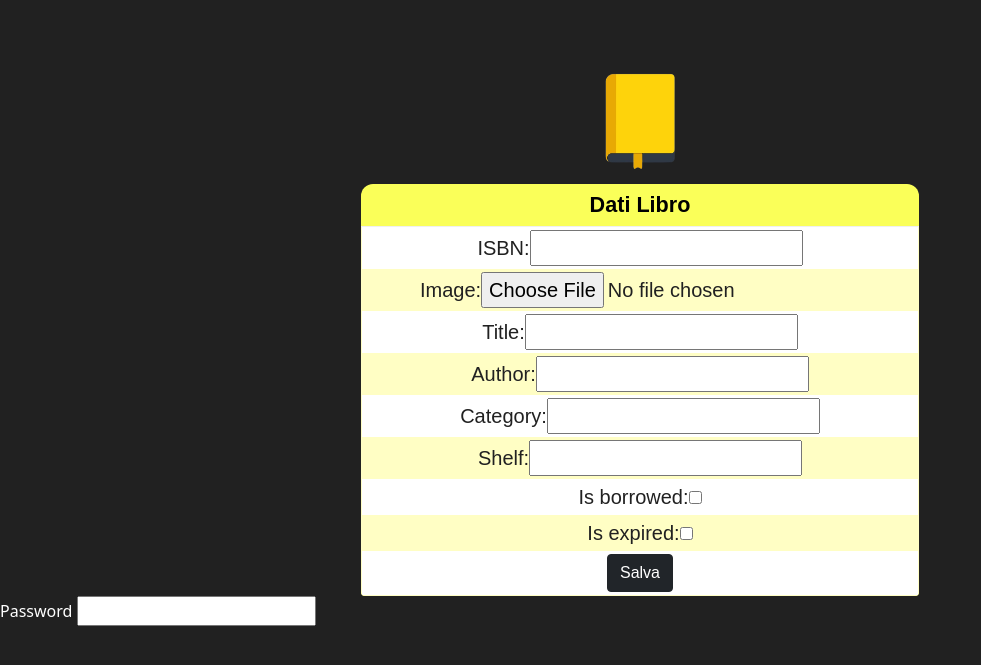
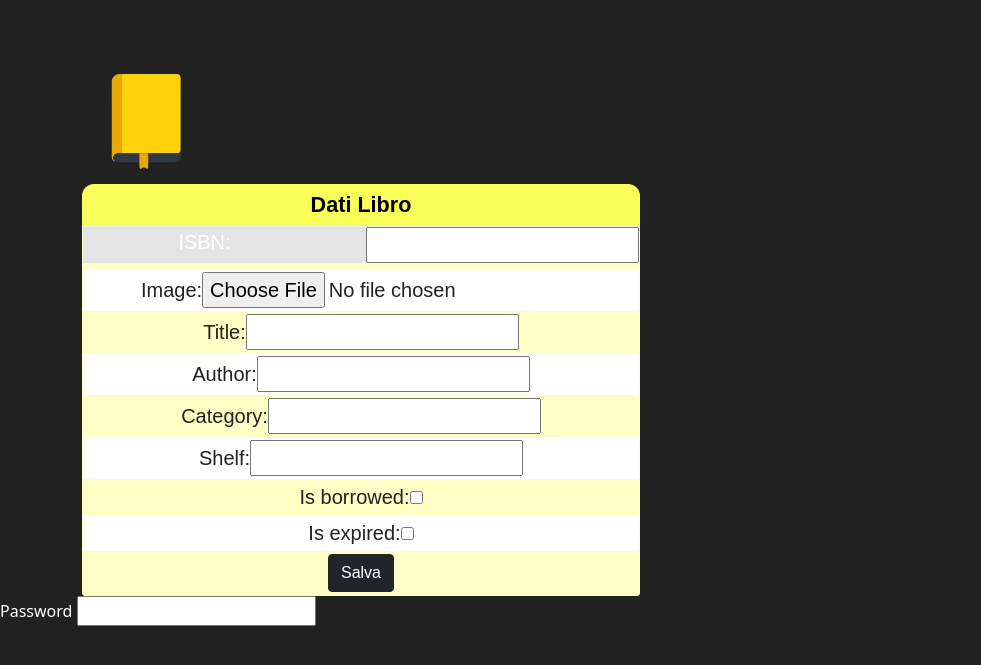
Before and after one commit to andbar27/provaLibreria, a Django app: page /libreria/add-book in a window 1280 px wide. Shown: the part 120-785 px from the top of the page, without its empty margins (0-981 px from the left). Run offline with Django 5.2, Linux system fonts and the light colour scheme.

Commit message:
lavorando su add book

```diff
--- a/libreria/static/libreria/style.css
+++ b/libreria/static/libreria/style.css
@@ -173,6 +173,8 @@ h1{
 }
 
 
+
+
 @media (max-width: 768px) {
   .card {
     height: auto;
--- a/libreria/templates/libreria/add-book.html
+++ b/libreria/templates/libreria/add-book.html
@@ -7,14 +7,23 @@
     <div class="container">
         <div class="row2">
             <div class="col-sm" style="margin-top: 5%;">
-                <center>
                 {% load static %}
                 <img src="{% static 'libreria/libro.png' %}" alt="logolibro" style="width:8rem; height:8rem;">
+
                 <div class="tab">
+
                     <div class="tab__title">Dati Libro</div>
                     <div class="tab__data">
                         <div class="tab__center">
-                                <div class="item"><label for="id_book_id">ISBN:</label><input type="text" name="book_id" maxlength="13" required="" id="id_book_id" value="{{ libro.book_id|escape }}"></div>
+                            <div class ="row">
+                                <div class="col">
+                                    <label for="id_book_id" >ISBN: </label>
+                                </div>
+                                <div class="col">
+                                    <input type="text" name="book_id" maxlength="13" required="" id="id_book_id" value="{{ libro.book_id|escape }}">
+                                </div>
+                            </div>
+                            <div class="item"></div>
                             <div class="item"><label for="id_image">Image:</label><input type="file" name="image" accept="image/*" id="id_image"></div>
                             <div class="item"><label for="id_title">Title:</label><input type="text" name="title" maxlength="500" required="" id="id_title" value="{{ libro.title|escape }}"></div>
                             <div class="item"><label for="id_author">Author:</label><input type="text" name="author" maxlength="200" required="" id="id_author" value="{{ libro.author|escape }}"></div>
@@ -27,7 +36,6 @@
                         </div>
                     </div>
                 </div>
-                </center>
             </div>
         </div>
     </div>
--- a/libreria/templates/libreria/stats_libreria.html
+++ b/libreria/templates/libreria/stats_libreria.html
@@ -61,6 +61,9 @@
                 </center>
             </div>
         </div>
+        <div style="text-align: center; margin-top: 5%;">
+            Sito sviluppato da:  Andrea Barbato ©
+        </div>
 
     </div>
 
```
Lines whose indentation alone changed are shown as unchanged.
